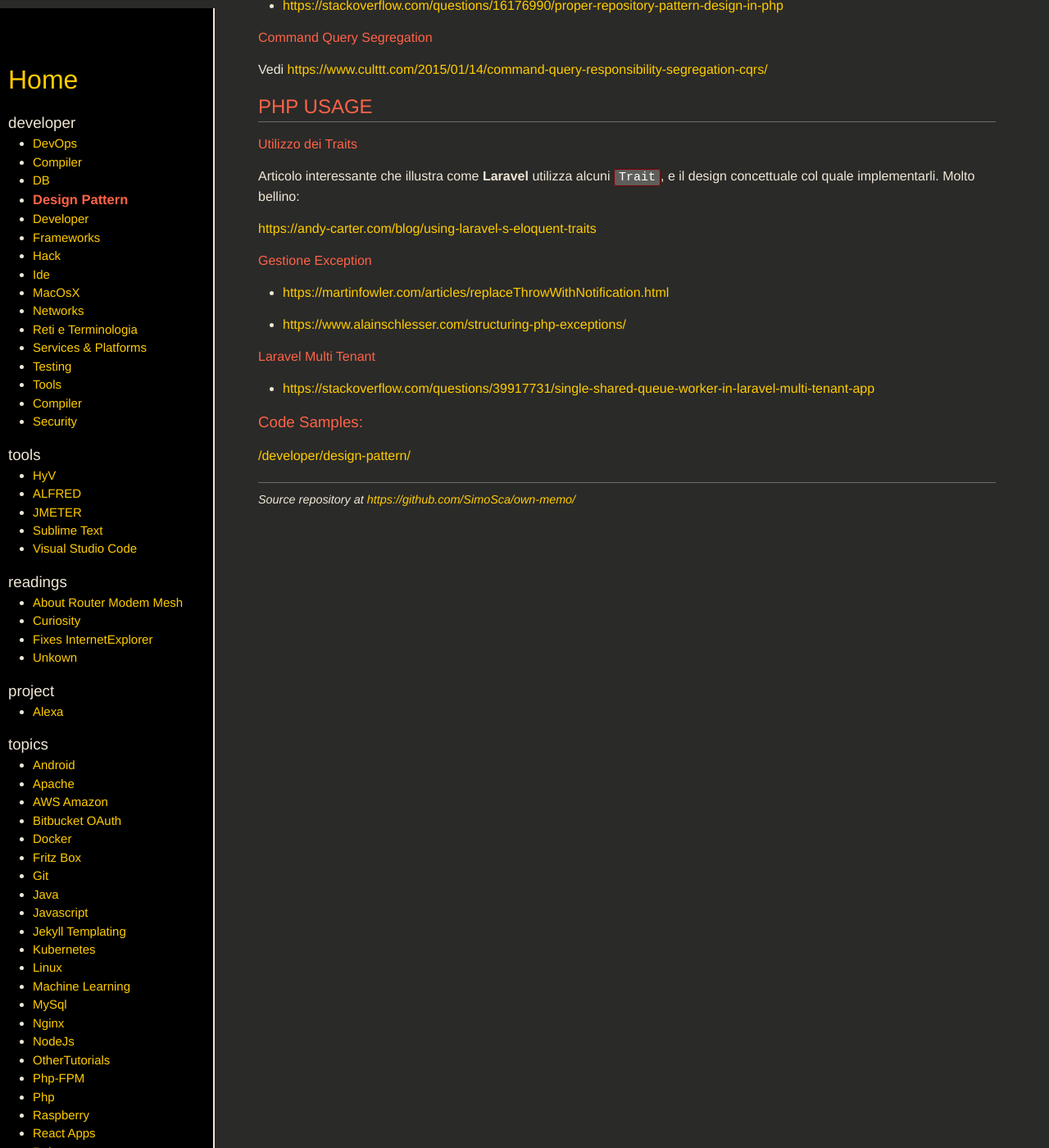
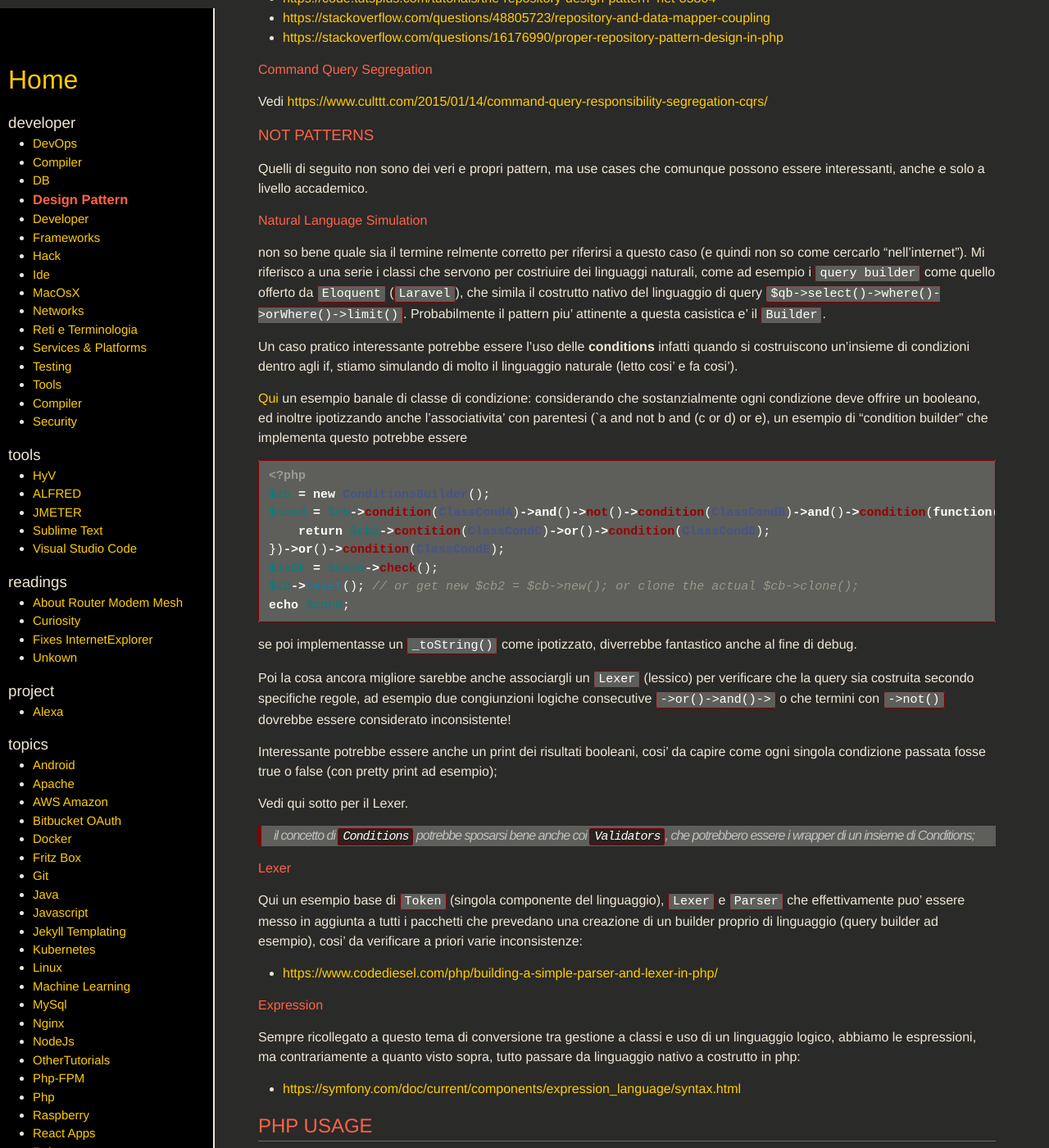
Before and after one commit to SimoSca/own-memo, a Jekyll site: the page built from _pages/developer/design-pattern.md, in a window 1280 px wide and 1400 px high, scrolled down 1483 px. Shown: the whole window at 82% size. Built offline with Jekyll 4.4.1, drawn with Linux system fonts in a browser that asks for light colours; nearby versions of some CDN libraries; some of the changed text lies outside the part shown.

Commit message:
[note] note about Design Pattern, Builders and Lexers.

`````diff
--- a/_pages/developer/design-pattern.md
+++ b/_pages/developer/design-pattern.md
@@ -21,6 +21,7 @@
 
 - curried functions: modo per gestire funzioni con + argomenti: vedi [https://blog.carbonfive.com/2015/01/14/gettin-freaky-functional-wcurried-javascript/](https://blog.carbonfive.com/2015/01/14/gettin-freaky-functional-wcurried-javascript/). Es di libreria javascript che la usa e' `Ramda`
 
+- most famous pattern here [https://refactoring.guru/design-patterns/php](https://refactoring.guru/design-patterns/php)
 
 
 Design Pattern
@@ -37,7 +38,7 @@
 
 Vedi questo tutorial semplice e immediato:
 
-[http://it.phptherightway.com/pages/Design-Patterns.html](http://it.phptherightway.com/pages/Design-Patterns.html)
+[https://it.phptherightway.com/pages/Design-Patterns.html](http://it.phptherightway.com/pages/Design-Patterns.html)
 
 Altri path interessanti sono visualizzabili al link
 
@@ -87,6 +88,63 @@
 Vedi [https://www.culttt.com/2015/01/14/command-query-responsibility-segregation-cqrs/](https://www.culttt.com/2015/01/14/command-query-responsibility-segregation-cqrs/)
 
 
+### NOT PATTERNS
+
+Quelli di seguito non sono dei veri e propri pattern, ma use cases che comunque possono essere interessanti,
+anche e solo a livello accademico.
+
+#### Natural Language Simulation
+
+non so bene quale sia il termine relmente corretto per riferirsi a questo caso (e quindi non so come cercarlo "nell'internet").
+Mi riferisco a una serie i classi che servono per costriuire dei linguaggi naturali, come ad esempio i `query builder`
+come quello offerto da `Eloquent` (`Laravel`), che simila il costrutto nativo del linguaggio di query `$qb->select()->where()->orWhere()->limit()`.
+Probabilmente il pattern piu' attinente a questa casistica e' il `Builder`.
+
+Un caso pratico interessante potrebbe essere l'uso delle **conditions** infatti quando si costruiscono un'insieme di condizioni dentro agli if,
+stiamo simulando di molto il linguaggio naturale (letto cosi' e fa cosi').
+
+[Qui]((https://pimcore.com/docs/pimcore/current/Development_Documentation/Tools_and_Features/Targeting_and_Personalization/Conditions.html)) un esempio banale di classe di condizione:
+considerando che sostanzialmente ogni condizione deve offrire un booleano, ed inoltre ipotizzando anche l'associativita' con parentesi (`a and not b and (c or d) or e),
+un esempio di "condition builder" che implementa questo potrebbe essere
+
+````php
+<?php
+$cb = new ConditionsBuilder();
+$cond = $cb->condition(ClassCondA)->and()->not()->condition(ClassCondB)->and()->condition(function(ConditionBuilderInterface $cb2){
+    return $cb2->contition(ClassCondC)->or()->condition(ClassCondD);
+})->or()->condition(ClassCondE);
+$isOk = $cond->check();
+$cb->reset(); // or get new $cb2 = $cb->new(); or clone the actual $cb->clone();
+echo $cond;
+````
+
+se poi implementasse un `_toString()` come ipotizzato, diverrebbe fantastico anche al fine di debug.
+
+Poi la cosa ancora migliore sarebbe anche associargli un `Lexer` (lessico) per verificare che la query sia costruita secondo specifiche regole,
+ad esempio due congiunzioni logiche consecutive `->or()->and()->` o che termini con `->not()` dovrebbe essere considerato inconsistente!
+
+Interessante potrebbe essere anche un print dei risultati booleani, cosi' da capire come ogni singola condizione passata fosse true o false (con pretty print ad esempio);
+
+Vedi qui sotto per il Lexer.
+
+> il concetto di `Conditions` potrebbe sposarsi bene anche coi `Validators`, che potrebbero essere i wrapper di un insieme di Conditions;
+
+
+#### Lexer
+
+Qui un esempio base di `Token` (singola componente del linguaggio), `Lexer` e `Parser` che effettivamente puo' essere messo in aggiunta
+a tutti i pacchetti che prevedano una creazione di un builder proprio di linguaggio (query builder ad esempio), cosi' da verificare a priori varie inconsistenze:
+
+- [https://www.codediesel.com/php/building-a-simple-parser-and-lexer-in-php/](https://www.codediesel.com/php/building-a-simple-parser-and-lexer-in-php/)
+
+#### Expression
+
+Sempre ricollegato a questo tema di conversione tra gestione a classi e uso di un linguaggio logico, abbiamo le espressioni,
+ma contrariamente a quanto visto sopra, tutto passare da linguaggio nativo a costrutto in php:
+
+- [https://symfony.com/doc/current/components/expression_language/syntax.html](https://symfony.com/doc/current/components/expression_language/syntax.html)
+
+
 
 PHP USAGE
 ---------
`````
